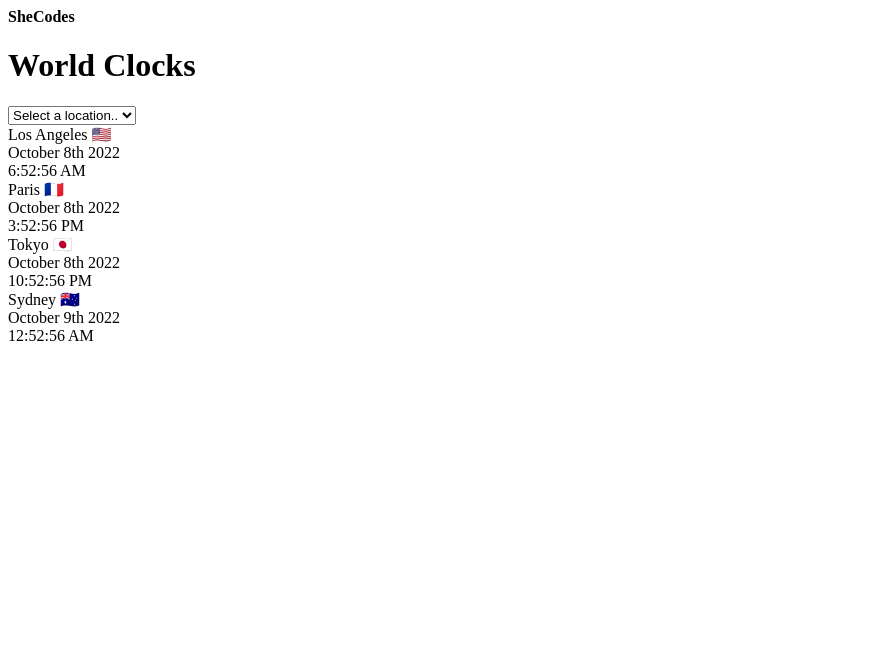
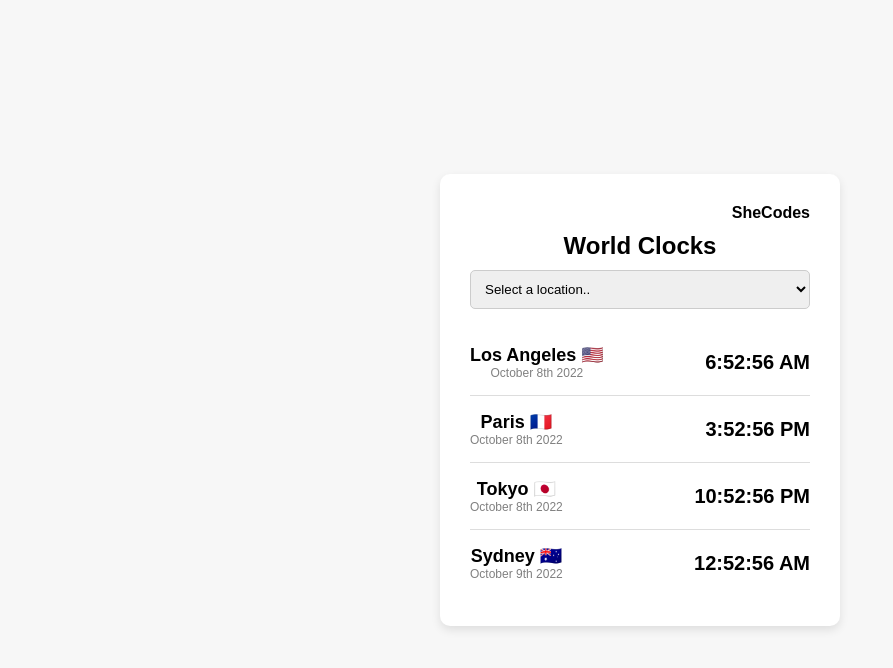
Before and after one commit to kashish6398/world-clock, a plain HTML site: page index.html in a window 1280 px wide. Shown: the whole page, without its empty margins (0-893 px from the left). Drawn offline with Linux system fonts and the light colour scheme.

Commit message:
add css file

```diff
--- a/index.html
+++ b/index.html
@@ -4,7 +4,7 @@
     <meta charset="UTF-8">
     <meta name="viewport" content="width=device-width, initial-scale=1.0">
     <title>World Clocks</title>
-
+    <link rel="stylesheet" href="style.css">
 </head>
 <body>
 
@@ -49,6 +49,7 @@
             <div class="time">12:52:56 AM</div>
         </div>
     </div>
+    <script src="index.js"></script>
 
 </body>
 </html>
--- a/style.css
+++ b/style.css
@@ -0,0 +1,68 @@
+* {
+    margin: 0;
+    padding: 0;
+    box-sizing: border-box;
+    font-family: Arial, sans-serif;
+}
+
+body {
+    display: flex;
+    justify-content: center;
+    align-items: center;
+    height: 100vh;
+    background-color: #f7f7f7;
+}
+
+.container {
+    background-color: white;
+    padding: 30px;
+    border-radius: 10px;
+    box-shadow: 0px 4px 10px rgba(0, 0, 0, 0.1);
+    width: 400px;
+    text-align: center;
+}
+
+h1 {
+    font-size: 24px;
+    margin-bottom: 10px;
+}
+
+select {
+    width: 100%;
+    padding: 10px;
+    margin-bottom: 20px;
+    border: 1px solid #ccc;
+    border-radius: 5px;
+}
+
+.clock-item {
+    display: flex;
+    justify-content: space-between;
+    align-items: center;
+    border-bottom: 1px solid #ddd;
+    padding: 15px 0;
+}
+
+.clock-item:last-child {
+    border-bottom: none;
+}
+
+.time {
+    font-size: 20px;
+    font-weight: bold;
+}
+
+.location {
+    font-size: 18px;
+    font-weight: bold;
+}
+
+.date {
+    font-size: 12px;
+    color: gray;
+}
+
+.logo {
+    text-align: right;
+    margin-bottom: 10px;
+}
```
